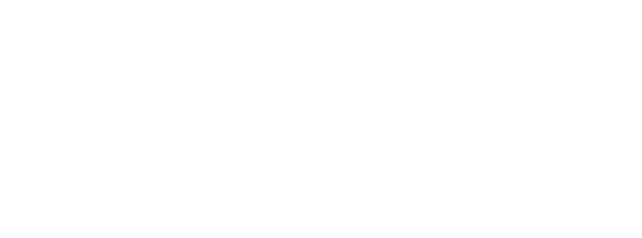
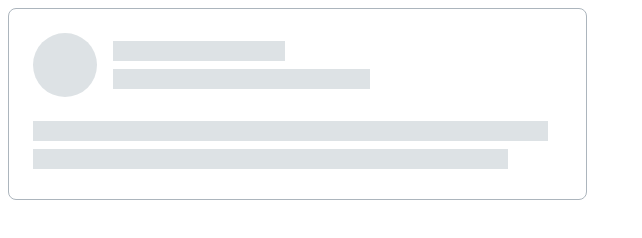
Before and after one commit to js-tasks-ru/htmlcss-20221107_boladzola, a website: page 04-lection2/02-skeleton/index.html in a window 1280 px wide. Shown: the whole page, without its empty margins (0-642 px from the left). Drawn offline with Linux system fonts and the light colour scheme.

Commit message:
add skeleton solution

```diff
--- a/04-lection2/02-skeleton/index.html
+++ b/04-lection2/02-skeleton/index.html
@@ -6,6 +6,27 @@
         <link rel="stylesheet" href="./skeleton.css">
     </head>
     <body>
+        <div class="container">
+            <div class="skeleton">
+              <div class="skeleton__row">
+                <div class="skeleton__column">
+                  <div class="circle"></div>
+                </div>
+                <div class="skeleton__column">
+                  <div class="rectangle1"></div>
+                  <div class="rectangle2"></div>
+                </div>
+              </div>
+            </div>
+
+            <div class="skeleton">
+              <div class="skeleton__row">
+                <dive class="skeleton__column">
+                  <div class="rectangle3"></div>
+                  <div class="rectangle4"></div>
+                </div>
+              </div>
+            </div>
 
     </body>
 </html>
--- a/04-lection2/02-skeleton/skeleton.css
+++ b/04-lection2/02-skeleton/skeleton.css
@@ -0,0 +1,62 @@
+.container {
+    display:flex;
+    flex-direction: column;
+    box-sizing: border-box;
+    width: 579px;
+    height: 192px;
+    background: #FFFFFF;
+    border: 1px solid #ACB5BD;
+    border-radius: 8px;
+    padding: 24px;
+    gap: 24px;
+
+    }
+
+  .skeleton {
+    display: flex;
+    flex-direction: column;
+    }
+
+  .skeleton__row {
+    display: flex;
+    gap: 16px;
+   }
+
+  .skeleton__column {
+    display: flex;
+    flex-direction: column;
+    gap: 8px;
+    align-self: center;
+  }
+
+
+  .circle {
+    width: 64px;
+    height: 64px;
+    background: #DDE2E5;
+    border-radius: 50px;
+    }
+
+  .rectangle1 {
+    Width: 172px;
+    Height: 20px;
+    background: #DDE2E5;
+  }
+
+  .rectangle2 {
+    Width: 257px;
+    Height: 20px;
+    background: #DDE2E5;
+  }
+
+  .rectangle3 {
+    Width: 515px;
+    Height: 20px;
+    background: #DDE2E5;
+  }
+
+  .rectangle4 {
+    Width: 475px;
+    Height: 20px;
+    background: #DDE2E5;
+  }
```
